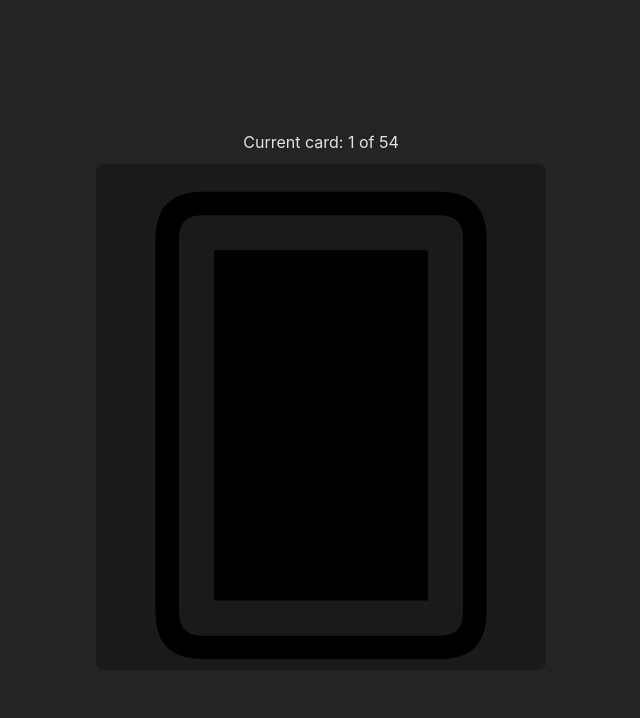
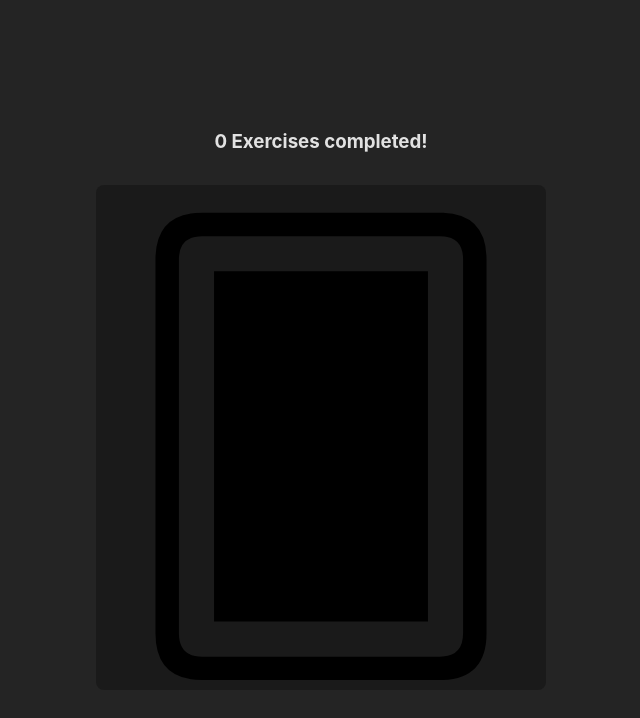
Before and after one commit to dielawn/exercise_card_game, a React (Vite) app: page / in a window 1280 px wide. Shown: the top 718 px of the page, without its empty margins (319-959 px from the left). Built offline with nearby package versions, Linux system fonts and the light colour scheme.

Commit message:
game stats display at game over

```diff
--- a/src/Cards.css
+++ b/src/Cards.css
@@ -49,6 +49,11 @@
     z-index: 1;
   }
 
+  .newGameBtn {
+    position: relative;
+  }
+
+
   .topValue {
     position: absolute;
     left: 15px;
--- a/src/Cards.jsx
+++ b/src/Cards.jsx
@@ -8,7 +8,7 @@ export function CardDeck({exerciseArray, setExerciseArray}) {
     const [deck, setDeck] = useState([]);
     const [visibleCardIndex, setVisibleCardIndex] = useState(null);
     const [isTimerComplete, setIsTimerComplete] = useState(true)
-    const [spentDeck, setSpentDeck] = useState([]);
+    const [stats, setStats] = useState([]);
     const [isGameOver, setIsGameOver] = useState(true);
     const [currentIndex, setCurrentIndex] = useState(0);
 
@@ -58,15 +58,23 @@ export function CardDeck({exerciseArray, setExerciseArray}) {
 
       //if exercise is not in obj initialize it
       if (!statsObj[randomExercise]) {
-        statsObj[randomExercise] = {totalQty: 0, isTimed: repType === 'time'};
+        statsObj[randomExercise] = { totalQty: 0, isTimed: repType === 'time' };
       }
 
       //accumulate qty based on card value
       const qtyToAdd = card.numberValue
       statsObj[randomExercise].totalQty += qtyToAdd
-     })
+     });
 
+     //convert statsObj to an array
+     const statsArray = Object.keys(statsObj).map(key => ({
+      exercise: key,
+      totalQty: statsObj[key].totalQty,
+      isTimed: statsObj[key].isTimed
+     }));
 
+     console.log(statsArray)
+     setStats(statsArray)
 
     }
 
@@ -114,11 +122,20 @@ export function CardDeck({exerciseArray, setExerciseArray}) {
 
       return (
         <div className="deckDiv">
-          Current card: {currentIndex + 1} of {deck.length}
+
           {/* <Timer duration={card.value}  isTimerComplete={isTimerComplete} setIsTimerComplete={setIsTimerComplete}/> */}
-          {isGameOver && <><button onClick={newGame}><span className='startBtnTxt'>Start Game <br></br><br></br>{startMsg}</span><span className='cardBack'>🂠</span></button></>}
+          {isGameOver &&
+            <>
+              <div className='statsDiv'>
+                <h3>{stats.length} Exercises completed!</h3>
+              {stats.map((stat, index) => (<p key={index} className='statsList'> {stat.exercise} {stat.isTimed ? `${stat.totalQty * 5} sec` : `${stat.totalQty} reps`}</p>))}
+              </div>
+              <button className='newGameBtn' onClick={newGame}><span className='startBtnTxt'>Start Game <br></br><br></br>{startMsg}</span><span className='cardBack'>🂠</span></button>
+            </>}
           {!isGameOver && deck.map((card, index) => visibleCardIndex === index && (
-            <button
+              <>
+              <h3>Current card: {currentIndex + 1} of {deck.length}</h3>
+              <button
                 key={index}
                 onClick={() => playRound(index)}
                 className={card.suit === 'hearts' || card.suit === 'diamonds' || card.suit === 'red'
@@ -144,6 +161,7 @@ export function CardDeck({exerciseArray, setExerciseArray}) {
                         setIsTimerComplete={setIsTimerComplete}
                     />
             </button>
+            </>
           ))}
         </div>
     );
--- a/src/exercises.json
+++ b/src/exercises.json
@@ -52,7 +52,7 @@
         "exercise": "Mountain-climbers",
         "description": "Get into a plank position, making sure to distribute your weight evenly between your hands and your toes. Check your form—your hands should be about shoulder-width apart, back flat, abs engaged, and head in alignment. Pull your right knee into your chest as far as you can. Switch legs, pulling one knee out and bringing the other knee in. Keep your hips down and run your knees in and out as far and as fast as you can. Alternate inhaling and exhaling with each leg change.",
         "type": "body-weight",
-        "duration": "qty",
+        "duration": "time",
         "img": ""
     },
     {
@@ -73,7 +73,7 @@
         "exercise": "Jumping-jacks",
         "description": "Stand straight with your feet together and hands by your sides. Jump up, spread your feet and bring both hands together above your head. Jump again and return to the starting position.",
         "type": "body-weight",
-        "duration": "qty",
+        "duration": "time",
         "img": ""
     },
     {
```
